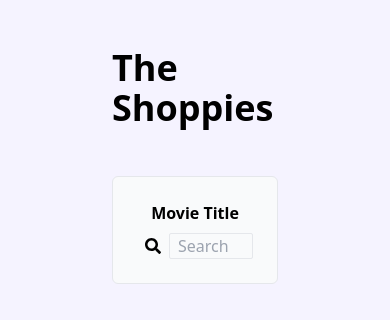
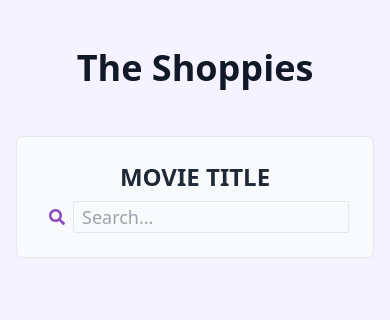
Before and after one commit to rhayana-b/the-shoppies, a Next.js app: page / in a window 390 px wide. Shown: the top 320 px of the page. Built offline with nearby package versions, Linux system fonts and the light colour scheme.

Commit message:
feat: responsive style

```diff
--- a/components/movie-nominations/index.js
+++ b/components/movie-nominations/index.js
@@ -1,12 +1,12 @@
 import { FontAwesomeIcon } from '@fortawesome/react-fontawesome';
 import { faTimes } from '@fortawesome/free-solid-svg-icons';
 
-const MovieNominations = ({ nominationList, onDelete }) => {
-  console.log(nominationList);
-  return (
+const MovieNominations = ({ nominationList, onDelete }) =>
   nominationList.length > 0 && (
-      <div className="flex flex-col items-center px-2 py-6 w-2/4 ml-8 bg-gray-50 border rounded-md">
-        <h2 className="mb-4 font-bold text-lg">Nominations</h2>
+    <div className="flex flex-col items-center my-2 px-2 py-6 lg:w-2/4 lg:ml-8 bg-gray-50 border rounded-md">
+      <h2 className="mb-4 font-bold text-lg text-gray-900 uppercase">
+        Nominations
+      </h2>
       <ul className="w-full px-4">
         {nominationList.map((movie) => (
           <div
@@ -31,8 +31,6 @@ const MovieNominations = ({ nominationList, onDelete }) => {
         ))}
       </ul>
     </div>
-    )
   );
-};
 
 export default MovieNominations;
--- a/components/movie-results/index.js
+++ b/components/movie-results/index.js
@@ -8,8 +8,10 @@ const MovieResults = ({
   nominationList,
 }) =>
   searchedFor && (
-    <div className="flex flex-col items-center px-2 py-6 w-2/4 mr-8 bg-gray-50 border rounded-md">
-      <h2 className="mb-4 font-bold text-lg">Results for "{searchedFor}"</h2>
+    <div className="flex flex-col items-center px-2 py-6 lg:w-2/4 my-2 lg:mr-8 bg-gray-50 border rounded-md">
+      <h2 className="mb-4 font-bold text-lg text-gray-900 uppercase">
+        Results for "{searchedFor}"
+      </h2>
       <ul className="w-full px-4">
         {searchResults.Search?.map((movie) => {
           const alreadyNominated = nominationList.some(
--- a/components/movie-search/index.js
+++ b/components/movie-search/index.js
@@ -12,14 +12,17 @@ const MovieSearch = ({ onSearch }) => {
   };
 
   return (
-    <div className="flex flex-col w-full items-center justify-center p-6 mb-10 bg-gray-50 border rounded-md">
-      <label htmlFor="movie-search" className="font-bold mb-2 text-center">
+    <div className="flex flex-col w-full items-center justify-center p-6 mb-4 bg-gray-50 border rounded-md">
+      <label
+        htmlFor="movie-search"
+        className="font-bold text-2xl mb-2 text-center text-gray-800 uppercase"
+      >
         Movie Title
       </label>
       <div className="flex w-full items-center justify-center px-4">
-        <FontAwesomeIcon icon={faSearch} className="mx-2" />
+        <FontAwesomeIcon icon={faSearch} className="mx-2" color="#8c48bd" />
         <input
-          className="bg-gray-50 border rounded-sm px-2 max-w-full min-w-full focus:ring-1 focus:ring-purple-300"
+          className="bg-gray-50 border rounded-sm px-2 max-w-full min-w-full focus:ring-1 focus:ring-purple-300 h-8 text-lg"
           id="movie-search"
           name="movie-search"
           type="search"
--- /dev/null
+++ b/pages/_document.js
@@ -0,0 +1,22 @@
+import Document, { Html, Head, Main, NextScript } from 'next/document';
+
+class MyDocument extends Document {
+  static async getInitialProps(ctx) {
+    const initialProps = await Document.getInitialProps(ctx);
+    return { ...initialProps };
+  }
+
+  render() {
+    return (
+      <Html lang="en-us">
+        <Head />
+        <body>
+          <Main />
+          <NextScript />
+        </body>
+      </Html>
+    );
+  }
+}
+
+export default MyDocument;
--- a/pages/index.js
+++ b/pages/index.js
@@ -42,16 +42,22 @@ export default function Home() {
   };
 
   return (
-    <>
-      <div className="bg-purple-50 h-full w-full flex flex-col">
-        <div className="flex flex-col h-screen mx-28 my-10">
+    <div className="bg-purple-50 min-h-screen">
+      <div className="flex flex-col bg-purple-50 w-full h-full">
+        <div className="flex flex-col h-full mx-4 md:mx-28 my-10">
           <div className="flex justify-center py-2 mb-10">
-            <h1 className="text-4xl font-bold">The Shoppies</h1>
+            <h1 className="text-4xl font-bold text-gray-900">The Shoppies</h1>
           </div>
           <div className="flex flex-col items-center">
             <MovieSearch onSearch={getResults} />
           </div>
-          <div className="flex justify-between py-4 mb-10 w-full">
+          <div
+            className={
+              nominationList.length > 0
+                ? ' flex flex-col lg:flex-row justify-center py-4 mb-10 w-full'
+                : 'flex flex-col lg:flex-row justify-between py-4 mb-10 w-full'
+            }
+          >
             <MovieResults
               searchResults={searchResults}
               onNomination={getNominations}
@@ -70,6 +76,6 @@ export default function Home() {
         onClose={() => setShowModal(false)}
         alertMessage="You have nominated 5 movies. If you wish to change your list for nominations, you can remove movies from the list to add others from your search. Thank you :)"
       />
-    </>
+    </div>
   );
 }
```
Lines whose indentation alone changed are shown as unchanged.
